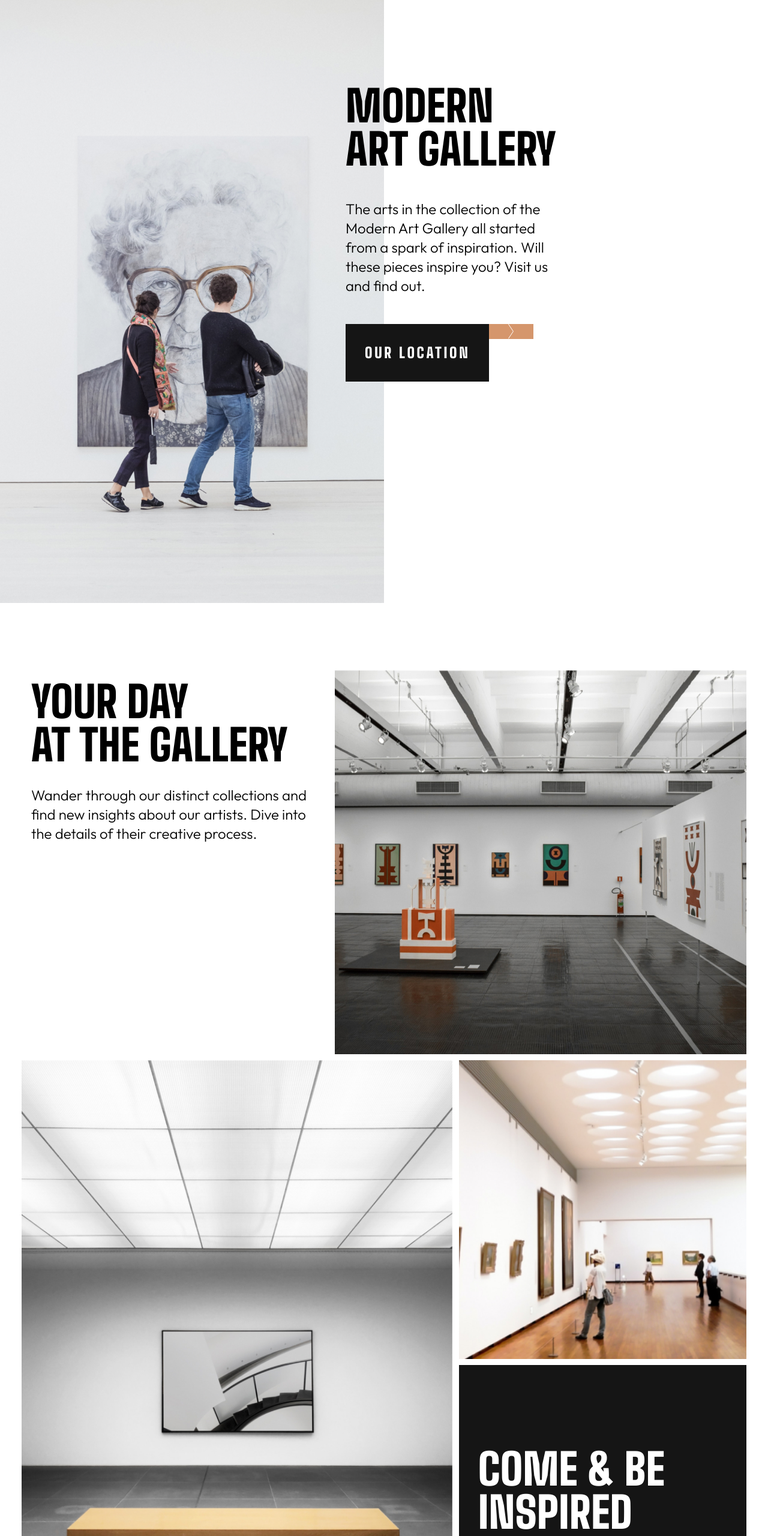
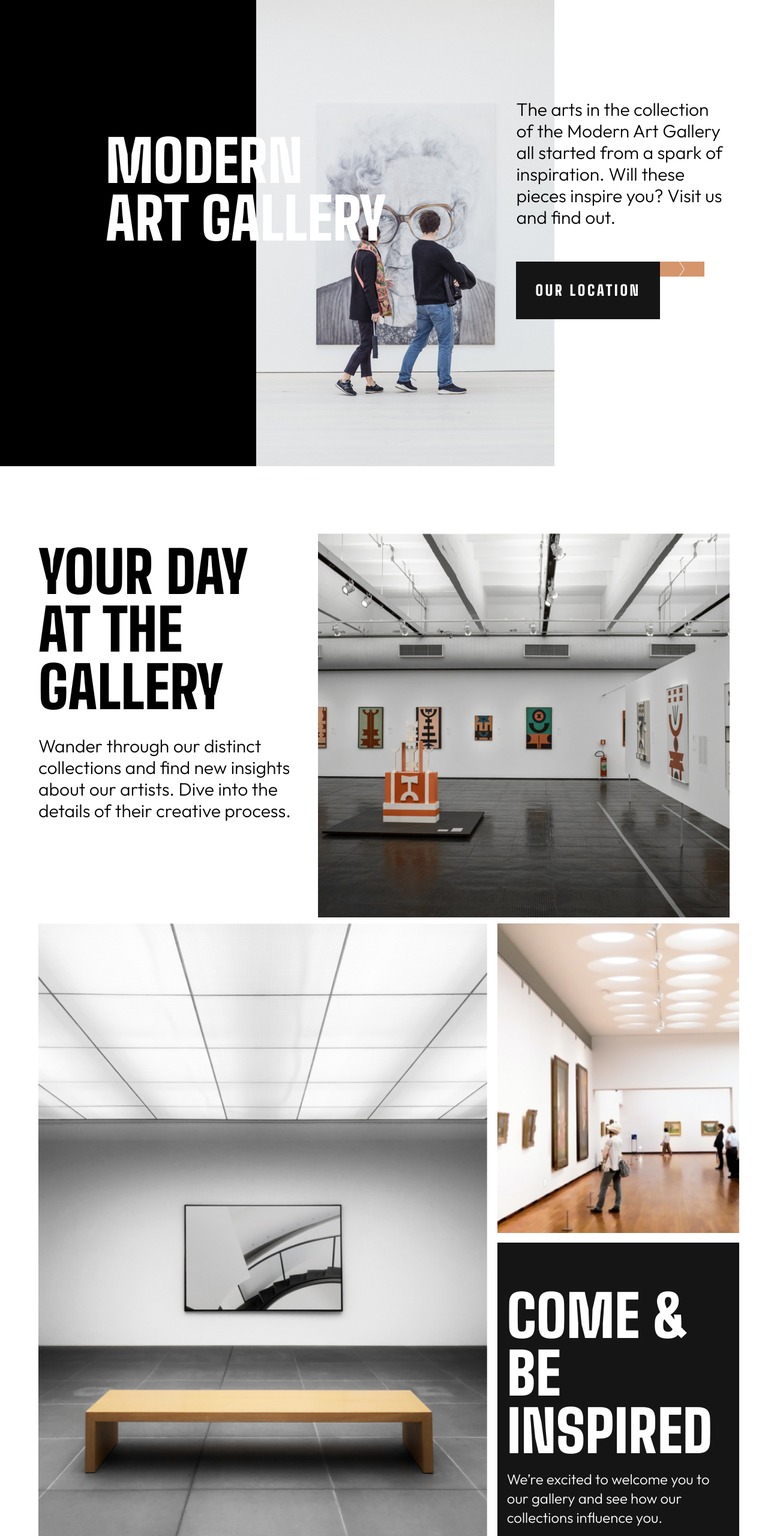
Before and after one commit to joansistere/css-entregable-03, a website built with Vite: page index.html in a window 1280 px wide. Shown: the part 20-2580 px from the top of the page at 60% size. Built offline with nearby package versions, Linux system fonts and the light colour scheme.

Commit message:
Responsive en xl

```diff
--- a/index.html
+++ b/index.html
@@ -8,21 +8,24 @@
     <title>Art Gallery</title>
   </head>
   <body>
-    <header>
+    <header class="xl:flex">
+      <div class="xl:bg-black xl:min-w-1/3"></div>
       <div class="flex flex-col md:flex-row">
         <img
           src="./assets/img/header-md.jpg"
           alt="Modern art Gallery"
-          class="max-w-dvw h-60 object-cover md:w-1/2 md:h-full"
+          class="max-w-dvw h-60 object-cover md:w-1/2 xl:w-7/12 md:h-full"
         />
         <article class="md:mt-36 md:-ml-20 md:w-sm">
           <h1
-            class="font-titulos text-6xl font-black uppercase py-4 px-4 md:text-7xl"
+            class="font-titulos text-6xl font-black uppercase py-4 px-4 md:text-7xl xl:text-8xl xl:text-white xl:absolute xl:top-56 xl:left-40"
           >
             Modern
             <span class="block">Art Gallery</span>
           </h1>
-          <p class="font-serif px-4 py-4 text-[18px] md:text-2xl md:py-8">
+          <p
+            class="font-serif px-4 py-4 text-[18px] md:text-2xl md:py-8 xl:text-3xl xl:py-10"
+          >
             The arts in the collection of the Modern Art Gallery all started
             from a spark of inspiration. Will these pieces inspire you? Visit us
             and find out.
@@ -44,25 +47,27 @@
       </div>
     </header>
 
-    <main class=" md:px-9">
+    <main class=" md:px-9 xl:px-16">
       <section
         class="flex flex-col mt-20 md:flex-row-reverse md:mt-28 md:mb-2.5"
       >
         <img
           src="./assets/img/dayatgallery.jpg"
           alt="Day at Gallery"
-          class="px-4 md:w-3/5 md:px-0"
+          class="px-4 md:w-3/5 xl:w-2/3 md:px-0"
         />
-        <article class="flex flex-col">
+        <article class="flex flex-col md:px-0">
           <h2
-            class="font-titulos text-6xl font-black uppercase py-4 px-4 md:text-7xl"
+            class="font-titulos text-6xl font-black uppercase py-4 px-4 md:px-0 md:text-7xl xl:text-8xl"
           >
             Your day
             <span class="block">
               at the gallery
             </span>
           </h2>
-          <p class="font-serif px-4 py-4 text-[18px] md:text-2xl">
+          <p
+            class="font-serif px-4 md:px-0 py-4 text-[18px] md:text-2xl xl:text-3xl"
+          >
             Wander through our distinct collections and find new insights about
             our artists. Dive into the details of their creative process.
           </p>
@@ -70,30 +75,29 @@
       </section>
 
       <section
-        class="md:grid md:grid-cols-[3fr_2fr] md:grid-rows-[1fr_1fr] md:gap-2.5"
+        class="md:grid md:grid-cols-[3fr_2fr] md:grid-rows-[1fr_1fr] md:gap-2.5 xl:grid-cols-[65%_35%] xl:gap-4"
       >
         <img
           src="./assets/img/foto1.jpg"
           alt="Bank"
           class="px-4 py-2 md:p-0 md:row-span-2 md:h-full md:object-cover md:w-full"
         />
-
         <img
           src="./assets/img/foto2.jpg"
           alt="Salon"
           class="px-4 py-2 md:p-0 md:h-full md:object-cover"
         />
-
         <article
-          class="bg-secundary mx-4 px-4 py-4 md:m-0 md:col-start-2 md:flex md:flex-col md:justify-center md:items-center"
+          class="bg-secundary mx-4 px-4 md:px-0 py-4 md:m-0 md:col-start-2 md:flex md:flex-col md:justify-center md:items-center"
         >
           <h2
-            class="font-titulos text-6xl font-black uppercase px-4 pt-8 pb-4 text-background md:text-7xl"
+            class="font-titulos text-6xl font-black uppercase px-4 pt-8 pb-4 text-background md:text-7xl xl:text-8xl"
           >
             Come & be inspired
           </h2>
-
-          <p class="font-serif text-[18px] px-4 text-background md:text-2xl">
+          <p
+            class="font-serif text-[18px] px-4 text-background md:text-2xl xl:text-2xl"
+          >
             We’re excited to welcome you to our gallery and see how our
             collections influence you.
           </p>
@@ -102,16 +106,16 @@
     </main>
 
     <footer
-      class="mt-20 bg-secundary text-background px-8 py-12 text-2xl md:mt-28 md:flex md:justify-between md:items-center"
+      class="mt-20 bg-secundary text-background px-8 py-12 text-2xl md:mt-28 md:flex md:justify-between md:items-center xl:px-16"
     >
       <article class="md:flex md:pb-5">
-        <h2 class="font-titulos uppercase md:px-10">
+        <h2 class="font-titulos uppercase md:px-10 xl:px-16">
           Modern
           <span class="block">
             art gallery
           </span>
         </h2>
-        <p class="font-serif text-[18px] py-8 md:w-88 md:p-0 md:pl-16">
+        <p class="font-serif text-[18px] py-8 md:w-88 xl:w-96 md:p-0 md:pl-16">
           The Modern Art Gallery is free to all visitors and open seven days a
           week from 8am to 9pm. Find us at 99 King Street, Newport, USA.
         </p>
```
